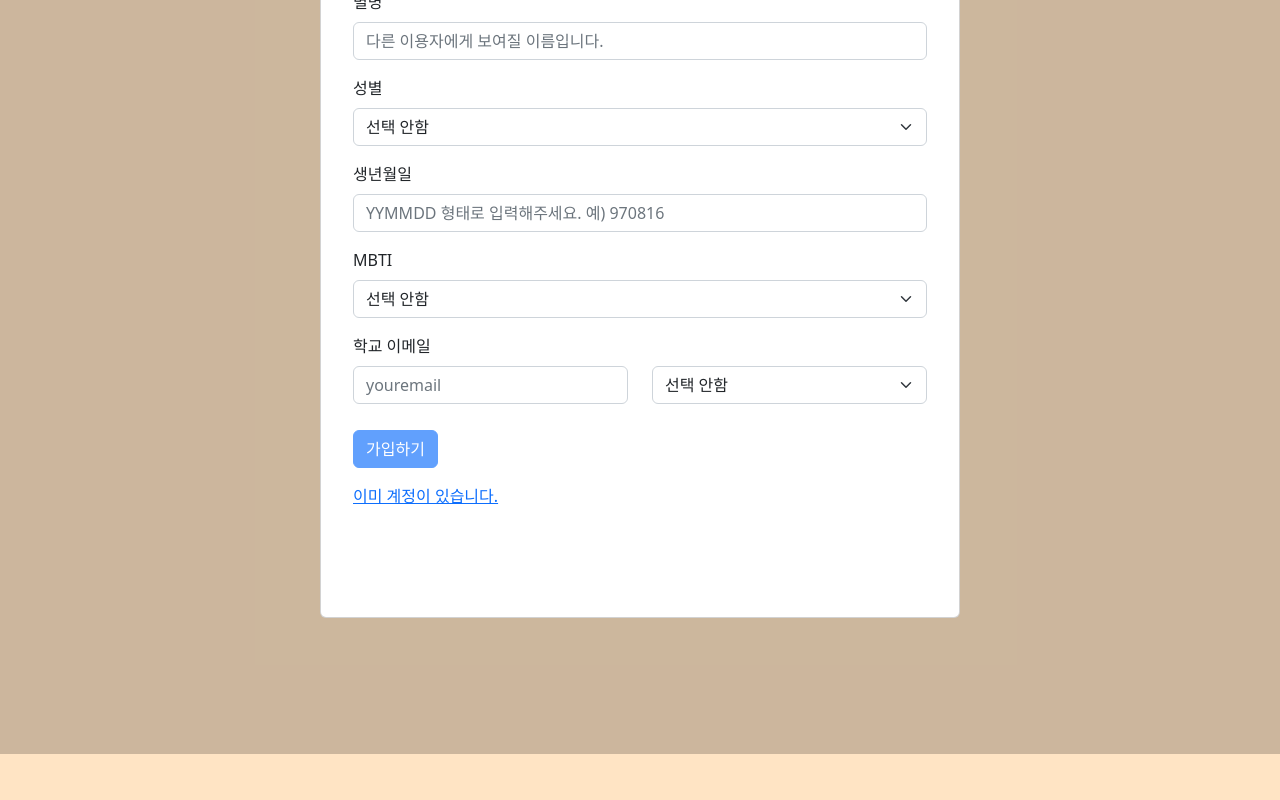
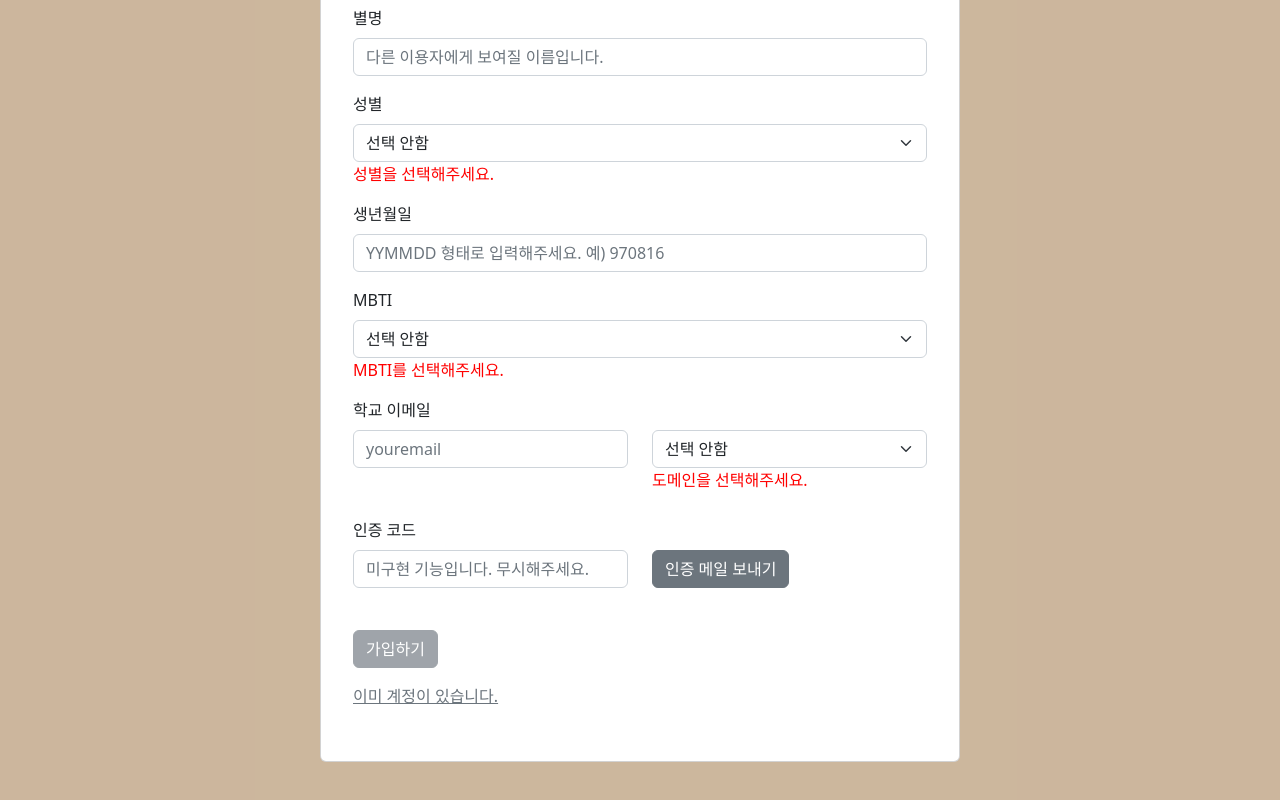
Before and after one commit to swsnu/swppfall2022-team2, a React (Create React App) app in the folder frontend/: page /signup in a window 1280 px wide. Shown: the part 606-1406 px from the top of the page. Before the commit the page ends 1360 px from the top, so only its background shows below. Built offline with nearby package versions, Linux system fonts and the light colour scheme; no server answers.

Commit message:
before email verify

```diff
--- a/frontend/src/NavBar.tsx
+++ b/frontend/src/NavBar.tsx
@@ -63,7 +63,7 @@ const NavBar: React.FunctionComponent = () => {
               마이페이지
             </a>
             <span className='loginusertext'>
-              {userState.loggedinuser?.user.nickname}으로 접속 중
+              {userState.loggedinuser?.user.nickname}(으)로 접속 중
             </span>
             <a className='nav-link-logout' onClick={handleLogout}>
               로그아웃
--- a/frontend/src/login/Login.tsx
+++ b/frontend/src/login/Login.tsx
@@ -32,6 +32,9 @@ export default function Login() {
   }, [userState.loggedinuser]);
 
   const handleLogin = () => {
+    if(username === '' || password === '')
+      window.alert('아이디와 비밀번호를 제대로 입력해주세요.');
+    else{
       axios
         .post('/chat/user/signin/', { username: username, password: password })
         .then((response) => {
@@ -47,8 +50,8 @@ export default function Login() {
           }
         })
         .catch(function (error) {
-        window.alert('비밀번호나 아이디가 잘못되었습니다.');
-      });
+          window.alert('아이디 혹은 비밀번호가 잘못되었습니다.');
+        });}
   };
 
   const handleKeyDown = (event: any) => {
@@ -76,30 +79,30 @@ export default function Login() {
         <Card.Body>
           <Form className='rounded p-4 p-sm-3'>
             <Form.Group className='mb-3'>
-              <Form.Label>Enter Username</Form.Label>
+              <Form.Label>아이디</Form.Label>
               <Form.Control
                 type='username'
-                placeholder='username'
+                placeholder=''
                 onChange={(event) => setUsername(event.target.value)}
               />
             </Form.Group>
             <Form.Group className='mb-3'>
-              <Form.Label>Enter Password</Form.Label>
+              <Form.Label>비밀번호</Form.Label>
               <Form.Control
                 type='password'
-                placeholder='password'
+                placeholder=''
                 onKeyDown={(event) => {
                   handleKeyDown(event);
                 }}
                 onChange={(event) => setPassword(event.target.value)}
               />
             </Form.Group>
-            <Button className='mb-3' variant='primary' onClick={handleLogin}>
-              Login!
+            <Button className='mb-3' variant='secondary' onClick={handleLogin}>
+              로그인
             </Button>
             <Form.Group className='mb-3'>
-              <a onClick={handleRedirect} className='link-primary'>
-                Want to create an account?
+              <a onClick={handleRedirect} className='link-secondary'>
+                계정을 만들고 싶습니다.
               </a>
             </Form.Group>
           </Form>
--- a/frontend/src/login/SignUp.css
+++ b/frontend/src/login/SignUp.css
@@ -1,7 +1,7 @@
 .sign-up {
     position: absolute;
     background-color: rgba(0,0,0,0.2);
-    height:calc(170%);
+    height:calc(190%);
     width:calc(100%);
     mix-blend-mode: normal;
 }
--- a/frontend/src/login/SignUp.tsx
+++ b/frontend/src/login/SignUp.tsx
@@ -57,6 +57,13 @@ export default function SignUp(){
     const [emailErrorMessage, setEmailErrorMessage] = useState<string>('');
     const [emailIsValid, setEmailIsValid] = useState<boolean>(false);
 
+    const [genderErrorMessage, setGenderErrorMessage] = useState<string>('성별을 선택해주세요.');
+    const [genderIsSelected, setGenderIsSelected] = useState<boolean>(false);
+
+    const [mbtiErrorMessage, setMbtiErrorMessage] = useState<string>('MBTI를 선택해주세요.');
+    const [mbtiIsSelected, setMbtiIsSelected] = useState<boolean>(false);
+
+    const [domainErrorMessage, setDomainErrorMessage] = useState<string>('도메인을 선택해주세요.');
     const [domainIsSelected, setDomainIsSelected] = useState<boolean>(false);
 
     const handleUsername = (e: React.BaseSyntheticEvent) : void => {
@@ -135,7 +142,7 @@ export default function SignUp(){
 
     const handleName = (e: React.BaseSyntheticEvent) : void => {
         handleSignUpStatus({ ...signUpStatus, name: e.target.value });
-        const nameReg = /^[가-힣]{2,30}$/
+        const nameReg = /^[가-힣a-zA-Z\. ]{2,30}$/
         if(e.target.value.length < 2){
             setNameErrorMessage('이름이 너무 짧습니다.');
             setNameIsValid(false);
@@ -156,9 +163,13 @@ export default function SignUp(){
     };
     const handleMBTI: (e: React.ChangeEvent<HTMLSelectElement>) => void = (e) => {
         handleSignUpStatus({ ...signUpStatus, mbti: e.target.value });
+        setMbtiErrorMessage('');
+        setMbtiIsSelected(true);
     };
     const handleGender: (e: React.ChangeEvent<HTMLSelectElement>) => void = (e) => {
         handleSignUpStatus({ ...signUpStatus, gender: e.target.value });
+        setGenderErrorMessage('');
+        setGenderIsSelected(true);
     };
     const handleNickname = (e: React.BaseSyntheticEvent) : void => {
         handleSignUpStatus({ ...signUpStatus, nickname: e.target.value });
@@ -238,6 +249,7 @@ export default function SignUp(){
     };
     const handleDomain: (e: React.ChangeEvent<HTMLSelectElement>) => void = (e) => {
         handleSignUpStatus({ ...signUpStatus, domain: e.target.value });
+        setDomainErrorMessage('');
         setDomainIsSelected(true);
     };
     const navigate = useNavigate();
@@ -315,6 +327,7 @@ export default function SignUp(){
                                 <option value = 'M'>남자</option>
                                 <option value = 'F'>여자</option>
                             </Form.Select>
+                            {<span className='errormessage'> {genderErrorMessage}</span>}
                         </Form.Group>
                         <Form.Group className="mb-3">
                             <Form.Label>생년월일</Form.Label>
@@ -342,6 +355,7 @@ export default function SignUp(){
                                 <option value = 'ISFJ'>ISFJ</option>
                                 <option value = 'ISFP'>ISFP</option>
                             </Form.Select>
+                            {<span className='errormessage'> {mbtiErrorMessage}</span>}
                         </Form.Group>
                         <Row className='mb-3'>
                             <Form.Label>학교 이메일</Form.Label>
@@ -352,17 +366,32 @@ export default function SignUp(){
                             <Form.Group as={Col}>
                                 <Form.Select name='domain' defaultValue={''} onChange={handleDomain}>
                                 <option value = '' disabled>선택 안함</option>
+                                <option value = '@korea.ac.kr' disabled>@korea.ac.kr (고려대학교)</option>
                                 <option value = '@snu.ac.kr'>@snu.ac.kr (서울대학교)</option>
+                                <option value = '@yonsei.ac.kr' disabled>@yonsei.ac.kr (연세대학교)</option>
+                                <option value = '@kaist.ac.kr' disabled>@kaist.ac.kr (KAIST)</option>
                                 </Form.Select>
+                                {<span className='errormessage'> {domainErrorMessage}</span>}
                             </Form.Group>
                         </Row>
-                        <Button className="mb-3" variant='primary' onClick={handleSignUp}
+                        <Row className='mb-3'>
+                            <Form.Label>인증 코드</Form.Label>
+                            <Form.Group as={Col}>
+                                <Form.Control type="text" placeholder="미구현 기능입니다. 무시해주세요." maxLength={6}/>
+                            </Form.Group>
+                            <Form.Group as={Col}>
+                                <Button className="mb-3" variant='secondary' onClick={(e)=>{}}>
+                                    인증 메일 보내기
+                                </Button>
+                            </Form.Group>
+                        </Row>
+                        <Button className="mb-3" variant='secondary' onClick={handleSignUp} style={{verticalAlign:'bottom'}}
                         disabled={!(usernameIsValid && passwordIsValid && passwordConfirmIsValid && nicknameIsValid
-                        && nameIsValid && birthIsValid && emailIsValid && domainIsSelected)}>
+                        && nameIsValid && birthIsValid && emailIsValid && domainIsSelected && mbtiIsSelected && genderIsSelected)}>
                             가입하기
                         </Button>
-                        <Form.Group className="mb-3">
-                            <a onClick={handleRedirect} className="link-primary">이미 계정이 있습니다.</a>
+                        <Form.Group className="mb-3" style={{verticalAlign:'bottom'}}>
+                            <a onClick={handleRedirect} className="link-secondary">이미 계정이 있습니다.</a>
                         </Form.Group>
                     </Form>
                 </Card.Body>
--- a/frontend/src/matching/Matching.css
+++ b/frontend/src/matching/Matching.css
@@ -4,7 +4,7 @@
   left: 20px;
   width: calc(42%);
   height: calc(65%);
-  border: 3px solid;
+  border: 1px solid;
   text-align: center;
   margin: 30px;
   border-radius: 10px;
@@ -16,7 +16,7 @@
   left: calc(52%);
   width: calc(42%);
   height: calc(83%);
-  border: 3px solid;
+  border: 1px solid;
   text-align: center;
   margin: 30px;
   border-radius: 10px;
--- a/frontend/src/matching/MatchingCondition.css
+++ b/frontend/src/matching/MatchingCondition.css
@@ -4,7 +4,7 @@
   left: calc(5%);
   width: calc(90%);
   height: 11vh;
-  border: 2px solid;
+  border: 1px solid;
   border-radius: 10px;
 }
 .conditionsMBTI {
@@ -13,7 +13,7 @@
   left: calc(5%);
   width: calc(90%);
   height: 20vh;
-  border: 2px solid;
+  border: 1px solid;
   border-radius: 10px;
 }
 .conditionsAge {
@@ -22,7 +22,7 @@
   left: calc(5%);
   width: calc(90%);
   height: 15vh;
-  border: 2px solid;
+  border: 1px solid;
   border-radius: 10px;
 }
 .conditionP {
--- a/frontend/src/mypage/MyStatus.tsx
+++ b/frontend/src/mypage/MyStatus.tsx
@@ -165,6 +165,7 @@ const MyStatus: React.FC<propsType> = (props:propsType) => {
                     <Form.Select name="gender" key={uuid()} defaultValue={status.gender} onChange={(e) => handleGender(e)}>
                         <option value = 'M'>남자</option>
                         <option value = 'F'>여자</option>
+                        <option value = 'M' disabled>호모로맨스 에이섹슈얼 안드로진</option>
                     </Form.Select>
                 </Form.Group>
             </Row>
```
Lines whose indentation alone changed are shown as unchanged.
